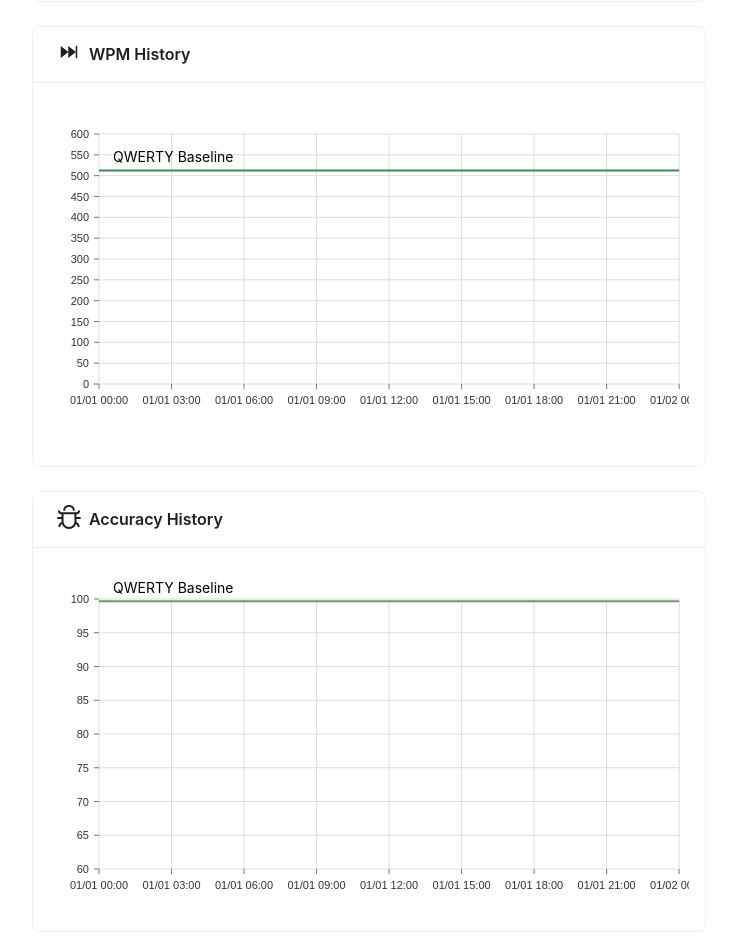
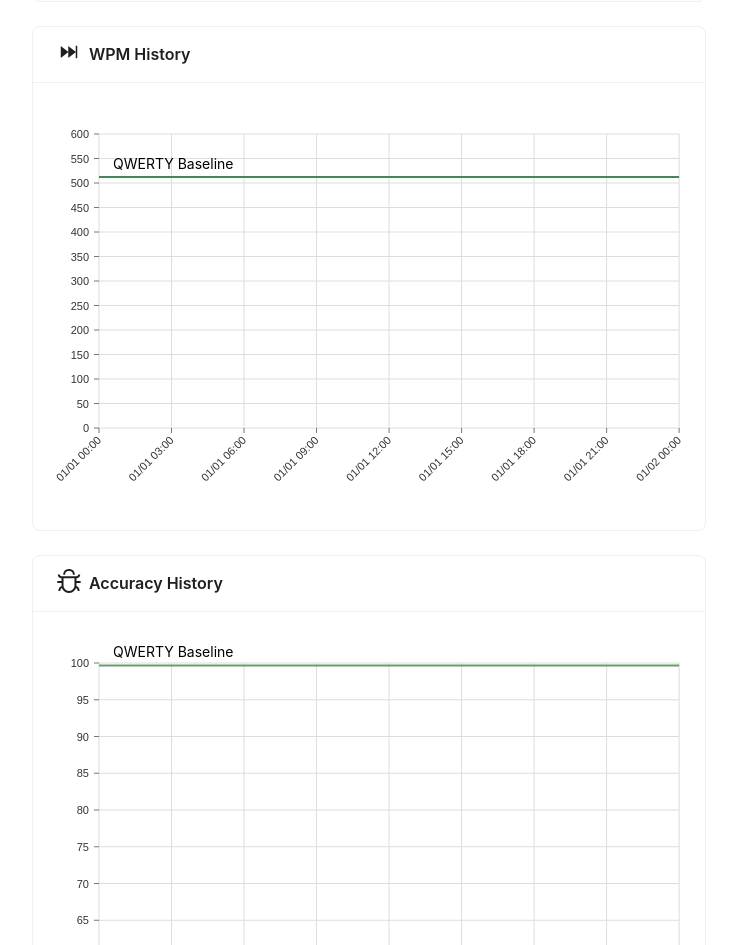
Before and after one commit to smallkirby/workman.smallkirby, a Next.js app: page / in a window 1280 px wide. Shown: the part 467-1412 px from the top of the page, without its empty margins (271-1008 px from the left). Built offline with nearby package versions, Linux system fonts and the light colour scheme; no server answers; the database is empty.

Commit message:
adjust chart padding
Signed-off-by: smallkirby <ssmallkirby@gmail.com>

```diff
--- a/src/components/AccuracyHistory.tsx
+++ b/src/components/AccuracyHistory.tsx
@@ -20,7 +20,7 @@ export default function AccuracyHistory({ histories }: Props) {
       }
       bodyStyle={{ padding: '0px' }}
     >
-      <div className="h-80 md:my-8 md:mx-4">
+      <div className="h-96 md:my-8 md:mx-4">
         <AccuracyHistoryChart histories={histories} />
       </div>
     </Card>
--- a/src/components/AccuracyHistoryChart.tsx
+++ b/src/components/AccuracyHistoryChart.tsx
@@ -42,6 +42,7 @@ export default function AccuracyHistoryChart({ histories }: Props) {
           xFormat={'time:%Y-%m-%d %H:%M:%S'}
           axisBottom={{
             format: '%m/%d %H:%M',
+            tickRotation: -45,
           }}
           yScale={{ type: 'linear', min: 60, max: 100 }}
           yFormat={(value) => `${value}%`}
@@ -63,7 +64,7 @@ export default function AccuracyHistoryChart({ histories }: Props) {
           enableGridY={true}
           useMesh={true}
           isInteractive={true}
-          margin={{ top: 20, right: 10, bottom: 30, left: 50 }}
+          margin={{ top: 20, right: 10, bottom: 70, left: 50 }}
           tooltip={({ point }) => {
             return (
               <div
--- a/src/components/WPMHistory.tsx
+++ b/src/components/WPMHistory.tsx
@@ -22,7 +22,7 @@ export default function WPMHistory({ histories }: Props) {
       }
       bodyStyle={{ padding: '0px' }}
     >
-      <div className="h-80 md:my-8 md:mx-4">
+      <div className="h-96 md:my-8 md:mx-4">
         <WPMHistoryChart histories={histories} />
       </div>
     </Card>
--- a/src/components/WPMHistoryChart.tsx
+++ b/src/components/WPMHistoryChart.tsx
@@ -46,6 +46,7 @@ export default function WPMHistoryChart({ histories }: Props) {
           xFormat={'time:%Y-%m-%d %H:%M:%S'}
           axisBottom={{
             format: '%m/%d %H:%M',
+            tickRotation: -45,
           }}
           yScale={{ type: 'linear', min: 0, max: baseline.wpm + 50 }}
           yFormat={(value) => `${value}%`}
@@ -67,7 +68,7 @@ export default function WPMHistoryChart({ histories }: Props) {
           enableGridY={true}
           useMesh={true}
           isInteractive={true}
-          margin={{ top: 20, right: 10, bottom: 50, left: 50 }}
+          margin={{ top: 20, right: 10, bottom: 70, left: 50 }}
           tooltip={({ point }) => {
             return (
               <div
```
